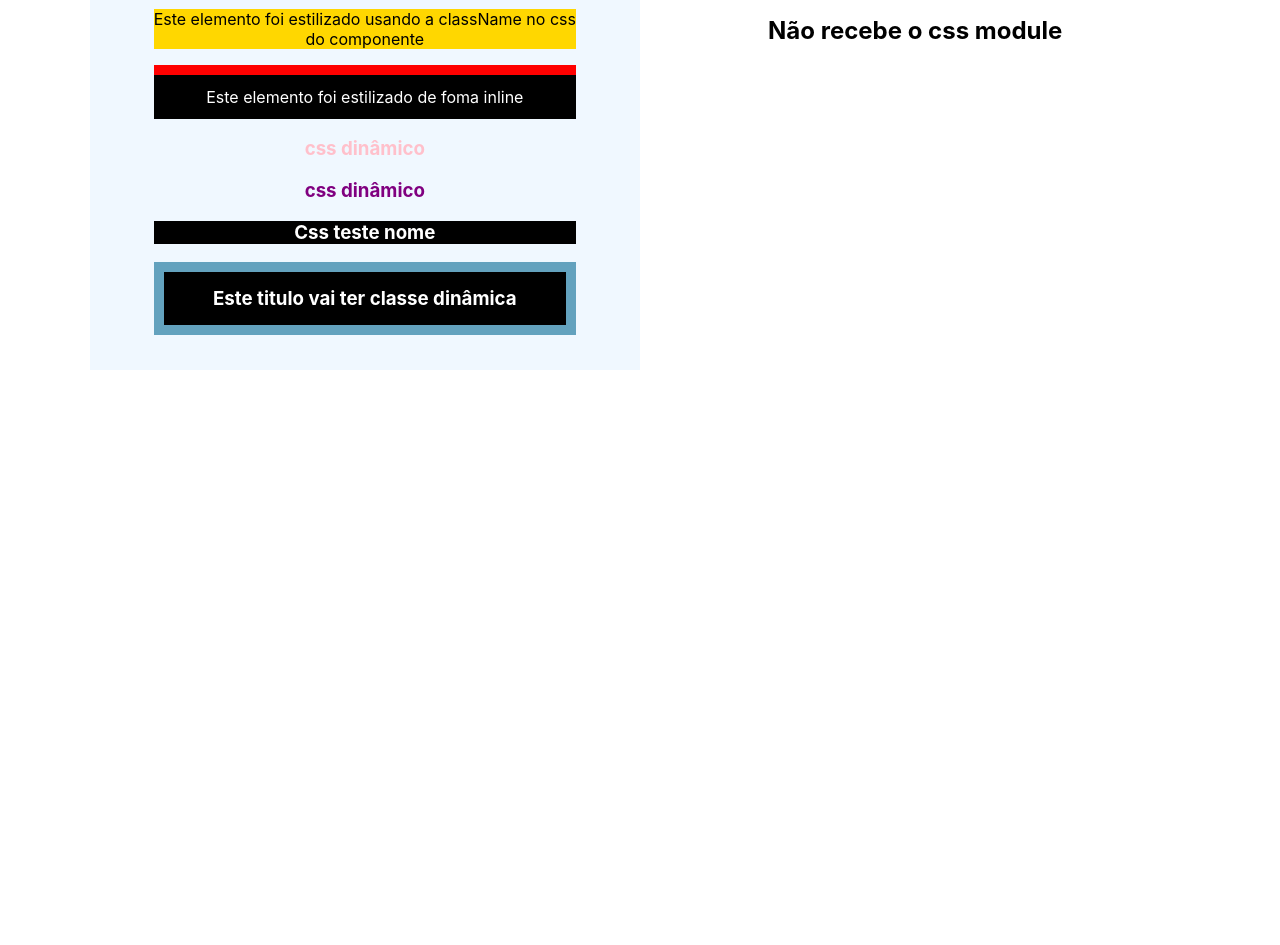
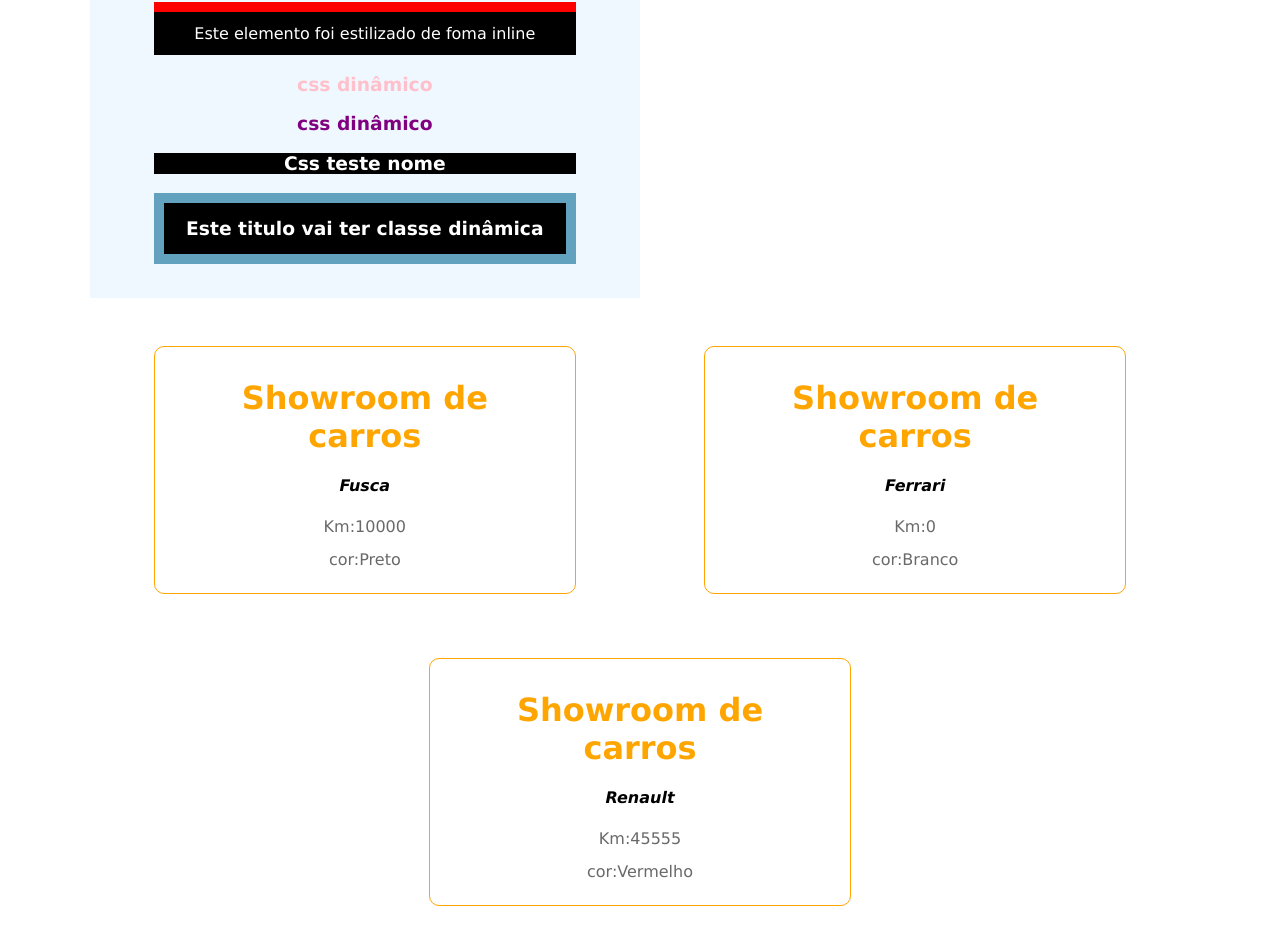
Before and after one commit to mjpfelicia/React-do-Zero-a-Maestria-, a React (Create React App) app: page / in a window 1280 px wide. Shown: the part 3040-3985 px from the top of the page. Before the commit the page ends 3442 px from the top, so only its background shows below. Built offline with nearby package versions, Linux system fonts and the light colour scheme.

Commit message:
execultando desafio css

```diff
--- a/src/App.css
+++ b/src/App.css
@@ -3,7 +3,6 @@
   display: flex;
   flex-wrap: wrap;
   justify-content: center;
-
 
 }
 
@@ -46,7 +45,7 @@ input {
 .box_destructuring,
 .box_executarFunca,
 .box_desafio,
-.box_module {
+.box_module, .box_desafio {
   padding: 1rem 4rem;
   width: 33%;
   margin-bottom: 2rem;
--- a/src/App.js
+++ b/src/App.js
@@ -17,6 +17,7 @@ import ChangeMessageState from './components/ChangeMessageState';
 import UserDatails from './components/UserDatails';
 import MyComponent from "./components/MyComponent"
 import TitleModule from './components/TitleModule';
+import DesafioCar from './components/DesafioCar';
 
 function App() {
   //const name = "Maria"
@@ -26,6 +27,13 @@ function App() {
     { id: 2, marca: "Kia", color: "Branco", newCar: false, km: 15555 },
     { id: 3, marca: "Renault", color: "Azul", newCar: false, km: 45544 },
   ];
+
+  const myCars = [
+    { name: "Fusca", Km: 10000, color: "Preto" },
+    { name: "Ferrari", Km: 0, color: "Branco" },
+    { name: "Renault", Km: 45555, color: "Vermelho" },
+
+  ]
 
   function showMessage() {
     console.log("Evento do componente pai")
@@ -116,8 +124,14 @@ function App() {
       ))}
 
       {/*React e css*/}
-      <MyComponent/>
-      <TitleModule/>
+      <MyComponent />
+      <TitleModule />
+
+      {myCars.map((car) => (
+
+        <DesafioCar car={car} />
+
+      ))}
 
     </div>
 
--- /dev/null
+++ b/src/components/DesafioCar.css
@@ -0,0 +1,18 @@
+h1 {
+    color: orange;
+}
+
+.car_container div {
+    margin-top: 50px;
+}
+
+.box_desafio h4 {
+    font-size: 1rem;
+    font-style: italic;
+}
+
+.box_desafio p {
+    color: dimgray;
+    margin: 0.9rem;
+
+}
--- /dev/null
+++ b/src/components/DesafioCar.js
@@ -0,0 +1,23 @@
+import React from 'react'
+import "./DesafioCar.css"
+import styles from "./DesafioCar.module.css"
+
+
+
+const DesafioCar = ({ car }) => {
+
+    return (
+        <div className='box_desafio'>
+            <div className={styles.card}>
+                <h1>Showroom de carros</h1>
+
+                <h4>{car.name}</h4>
+                <p>Km:{car.Km}</p>
+                <p>cor:{car.color}</p>
+
+            </div>
+        </div>
+    )
+}
+
+export default DesafioCar
--- /dev/null
+++ b/src/components/DesafioCar.module.css
@@ -0,0 +1,5 @@
+.card{
+    border: 1px solid orange;
+    border-radius: 10px;
+    padding: 10px 50px;
+}
--- a/src/index.css
+++ b/src/index.css
@@ -1,13 +1,7 @@
 body {
   margin: 0;
-  font-family: -apple-system, BlinkMacSystemFont, 'Segoe UI', 'Roboto', 'Oxygen',
-    'Ubuntu', 'Cantarell', 'Fira Sans', 'Droid Sans', 'Helvetica Neue',
-    sans-serif;
-  -webkit-font-smoothing: antialiased;
-  -moz-osx-font-smoothing: grayscale;
+  padding: 0;
+  font-family:Verdana, Geneva, Tahoma, sans-serif,
+  'Franklin Gothic Medium', 'Arial Narrow', Arial, sans-serif
+
 }
-
-code {
-  font-family: source-code-pro, Menlo, Monaco, Consolas, 'Courier New',
-    monospace;
-}
```
